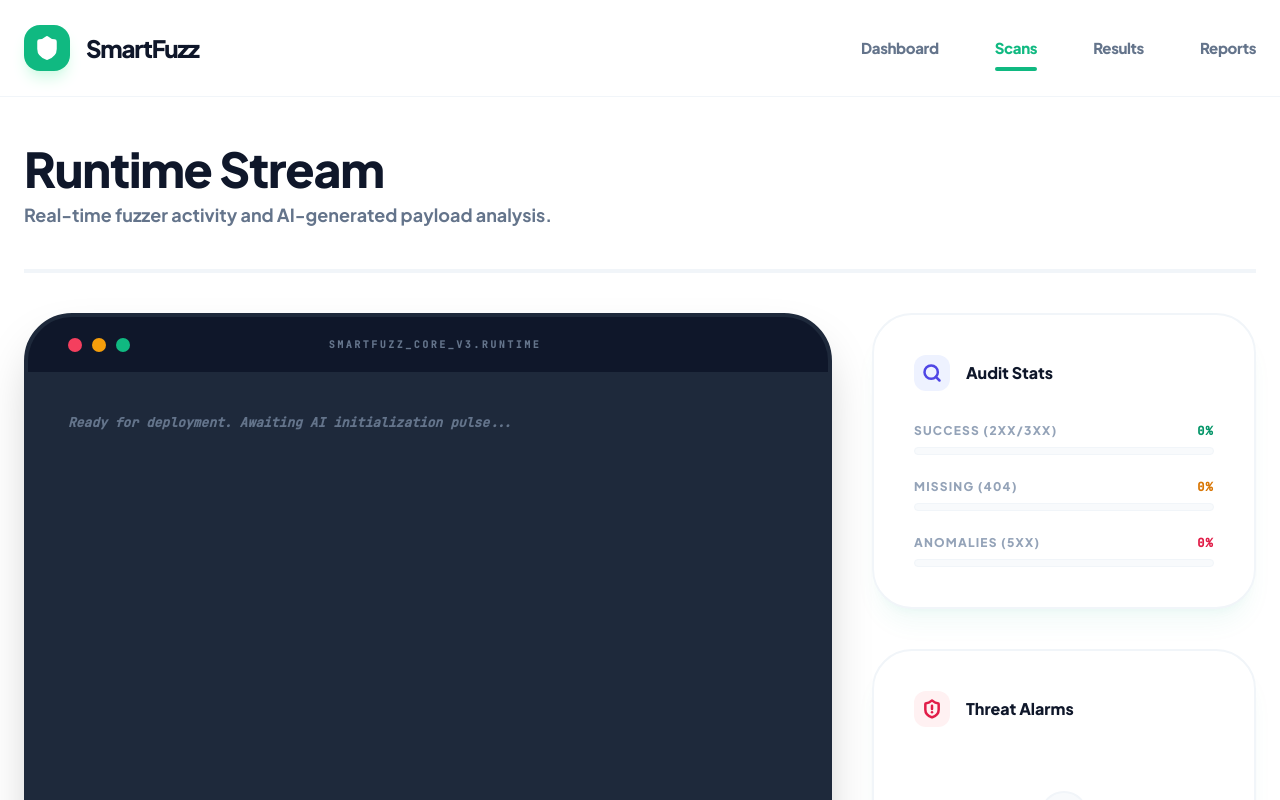
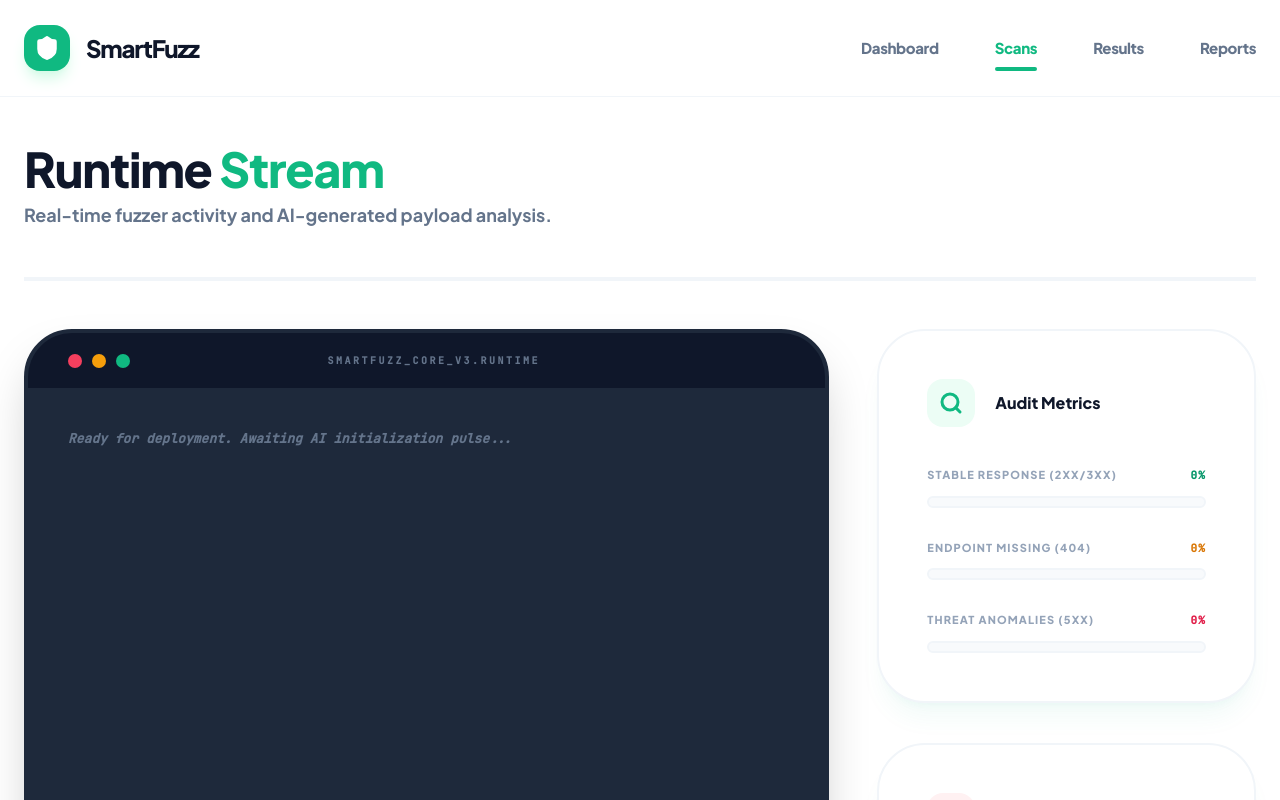
Before and after one commit to ShardulJagdhane26/WebFuzzer, a React (Vite) app: page / in a window 1280 px wide. Both pictures are taken after a click on the button "Scans". Shown: the top 800 px of the page. Built offline with nearby package versions, Linux system fonts and the light colour scheme.

Commit message:
Refactor LiveScan component for UI improvements
Updated UI elements for better visual consistency and improved accessibility. Adjusted spacing, colors, and text sizes to enhance readability.

```diff
--- a/pages/LiveScan.tsx
+++ b/pages/LiveScan.tsx
@@ -27,28 +27,28 @@ const LiveScan: React.FC<LiveScanProps> = ({ logs, progress, isScanning, isAiThi
   }, [logs]);
 
   return (
-    <div className="space-y-10 animate-in fade-in duration-700 pb-10">
-      <div className="flex items-center justify-between border-b-4 border-slate-100 pb-10">
+    <div className="space-y-12 animate-in fade-in duration-700 pb-12">
+      <div className="flex items-center justify-between border-b-4 border-slate-100 pb-12">
         <div>
-          <h1 className="text-5xl font-black text-slate-900 tracking-tight">Runtime Stream</h1>
+          <h1 className="text-5xl font-black text-slate-900 tracking-tight">Runtime <span className="text-emerald-500">Stream</span></h1>
           <p className="text-slate-500 mt-2 font-bold text-lg">Real-time fuzzer activity and AI-generated payload analysis.</p>
         </div>
       </div>
 
-      <div className="grid grid-cols-1 lg:grid-cols-3 gap-10">
+      <div className="grid grid-cols-1 lg:grid-cols-3 gap-12">
         <div className="lg:col-span-2">
           {isAiThinking && logs.length === 0 ? (
-            <div className="bg-white border-2 border-slate-100 rounded-[2.5rem] h-[520px] flex flex-col items-center justify-center p-10 text-center shadow-soft">
-              <div className="p-6 bg-indigo-50 rounded-full mb-8 relative">
-                <Sparkles size={48} className="text-indigo-600 animate-pulse" fill="currentColor" />
-                <div className="absolute inset-0 bg-indigo-200/20 rounded-full animate-ping"></div>
+            <div className="bg-white border-2 border-slate-100 rounded-[3rem] h-[600px] flex flex-col items-center justify-center p-12 text-center shadow-soft">
+              <div className="p-8 bg-emerald-50 rounded-full mb-10 relative">
+                <Sparkles size={64} className="text-emerald-500 animate-pulse" fill="currentColor" />
+                <div className="absolute inset-0 bg-emerald-200/20 rounded-full animate-ping"></div>
               </div>
-              <h3 className="text-2xl font-black text-slate-900 mb-4 tracking-tight">AI Brainstorming Initialized</h3>
-              <p className="text-slate-500 font-bold max-w-sm mx-auto leading-relaxed">
+              <h3 className="text-3xl font-black text-slate-900 mb-6 tracking-tight">AI Brainstorming Initialized</h3>
+              <p className="text-slate-500 font-bold max-w-sm mx-auto leading-relaxed text-lg">
                 Gemini is currently analyzing your target URL and synthesizing a bespoke set of security vectors...
               </p>
-              <div className="mt-8 flex items-center gap-3 text-indigo-600 font-black text-sm uppercase tracking-widest">
-                <Loader2 size={18} className="animate-spin" strokeWidth={3} />
+              <div className="mt-10 flex items-center gap-4 text-emerald-600 font-black text-sm uppercase tracking-[0.2em] bg-emerald-50 px-8 py-3 rounded-full border-2 border-emerald-100">
+                <Loader2 size={20} className="animate-spin" strokeWidth={3} />
                 Building Wordlist
               </div>
             </div>
@@ -58,73 +58,73 @@ const LiveScan: React.FC<LiveScanProps> = ({ logs, progress, isScanning, isAiThi
         </div>
 
         <div className="space-y-10">
-           <div className="bg-white border-2 border-slate-100 rounded-[2.5rem] p-10 shadow-soft">
-              <h3 className="text-slate-900 font-black mb-8 flex items-center gap-4">
-                <div className="p-2 bg-indigo-50 rounded-xl">
-                  <Search size={20} className="text-indigo-600" strokeWidth={3} />
+           <div className="bg-white border-2 border-slate-100 rounded-[3rem] p-12 shadow-soft">
+              <h3 className="text-slate-900 font-black mb-10 flex items-center gap-5">
+                <div className="p-3 bg-emerald-50 rounded-2xl">
+                  <Search size={24} className="text-emerald-500" strokeWidth={3} />
                 </div>
-                Audit Stats
+                Audit Metrics
               </h3>
-              <div className="space-y-6">
-                 <div className="space-y-2">
-                    <div className="flex justify-between text-xs font-black uppercase tracking-widest">
-                       <span className="text-slate-400">Success (2xx/3xx)</span>
+              <div className="space-y-8">
+                 <div className="space-y-3">
+                    <div className="flex justify-between text-[11px] font-black uppercase tracking-widest">
+                       <span className="text-slate-400">Stable Response (2xx/3xx)</span>
                        <span className="text-emerald-600 mono">{stats.success}%</span>
                     </div>
-                    <div className="w-full h-2 bg-slate-50 rounded-full overflow-hidden border border-slate-100">
-                       <div className="bg-emerald-500 h-full rounded-full transition-all duration-500" style={{ width: `${stats.success}%` }}></div>
+                    <div className="w-full h-3 bg-slate-50 rounded-full overflow-hidden border-2 border-slate-100">
+                       <div className="bg-emerald-500 h-full rounded-full transition-all duration-500 shadow-sm" style={{ width: `${stats.success}%` }}></div>
                     </div>
                  </div>
-                 <div className="space-y-2">
-                    <div className="flex justify-between text-xs font-black uppercase tracking-widest">
-                       <span className="text-slate-400">Missing (404)</span>
+                 <div className="space-y-3">
+                    <div className="flex justify-between text-[11px] font-black uppercase tracking-widest">
+                       <span className="text-slate-400">Endpoint Missing (404)</span>
                        <span className="text-amber-600 mono">{stats.missing}%</span>
                     </div>
-                    <div className="w-full h-2 bg-slate-50 rounded-full overflow-hidden border border-slate-100">
-                       <div className="bg-amber-500 h-full rounded-full transition-all duration-500" style={{ width: `${stats.missing}%` }}></div>
+                    <div className="w-full h-3 bg-slate-50 rounded-full overflow-hidden border-2 border-slate-100">
+                       <div className="bg-amber-500 h-full rounded-full transition-all duration-500 shadow-sm" style={{ width: `${stats.missing}%` }}></div>
                     </div>
                  </div>
-                 <div className="space-y-2">
-                    <div className="flex justify-between text-xs font-black uppercase tracking-widest">
-                       <span className="text-slate-400">Anomalies (5xx)</span>
+                 <div className="space-y-3">
+                    <div className="flex justify-between text-[11px] font-black uppercase tracking-widest">
+                       <span className="text-slate-400">Threat Anomalies (5xx)</span>
                        <span className="text-rose-600 mono">{stats.errors}%</span>
                     </div>
-                    <div className="w-full h-2 bg-slate-50 rounded-full overflow-hidden border border-slate-100">
-                       <div className="bg-rose-500 h-full rounded-full transition-all duration-500" style={{ width: `${stats.errors}%` }}></div>
+                    <div className="w-full h-3 bg-slate-50 rounded-full overflow-hidden border-2 border-slate-100">
+                       <div className="bg-rose-500 h-full rounded-full transition-all duration-500 shadow-sm" style={{ width: `${stats.errors}%` }}></div>
                     </div>
                  </div>
               </div>
            </div>
 
-           <div className="bg-white border-2 border-slate-100 rounded-[2.5rem] p-10 shadow-soft">
-              <h3 className="text-slate-900 font-black mb-8 flex items-center gap-4">
-                <div className="p-2 bg-rose-50 rounded-xl">
-                  <ShieldAlert size={20} className="text-rose-600" strokeWidth={3} />
+           <div className="bg-white border-2 border-slate-100 rounded-[3rem] p-12 shadow-soft">
+              <h3 className="text-slate-900 font-black mb-10 flex items-center gap-5">
+                <div className="p-3 bg-rose-50 rounded-2xl">
+                  <ShieldAlert size={24} className="text-rose-600" strokeWidth={3} />
                 </div>
-                Threat Alarms
+                Active Alarms
               </h3>
-              <div className="space-y-4">
+              <div className="space-y-5">
                  {logs.filter(l => l.status >= 500).slice(-3).map((alert, i) => (
-                    <div key={i} className="p-4 bg-rose-50 border-2 border-rose-100 rounded-2xl animate-in slide-in-from-right-4">
-                       <p className="text-rose-600 font-black text-xs uppercase tracking-widest mb-2">Target Vulnerability Detected</p>
-                       <p className="text-slate-500 truncate mono text-[11px] font-bold">{alert.url}</p>
+                    <div key={i} className="p-5 bg-rose-50 border-2 border-rose-100 rounded-[1.5rem] animate-in slide-in-from-right-4">
+                       <p className="text-rose-600 font-black text-[10px] uppercase tracking-widest mb-2">Threat Detected</p>
+                       <p className="text-slate-600 truncate mono text-[11px] font-bold">{alert.url}</p>
                     </div>
                  ))}
                  {logs.filter(l => l.status >= 500).length === 0 && (
-                   <div className="text-center py-8">
-                      <div className="w-12 h-12 bg-slate-50 rounded-full flex items-center justify-center mx-auto mb-4 border-2 border-slate-100">
-                        <Activity size={20} className="text-slate-300" />
+                   <div className="text-center py-10">
+                      <div className="w-16 h-16 bg-slate-50 rounded-full flex items-center justify-center mx-auto mb-6 border-2 border-slate-100">
+                        <Activity size={28} className="text-slate-300" />
                       </div>
-                      <p className="text-slate-400 text-sm font-bold">Waiting for anomalies...</p>
+                      <p className="text-slate-400 text-sm font-black uppercase tracking-widest">Listening for Pulse...</p>
                    </div>
                  )}
               </div>
            </div>
 
-           <div className="bg-indigo-600 p-10 rounded-[2.5rem] text-center shadow-xl shadow-indigo-100">
-              <p className="text-indigo-100 text-[10px] uppercase tracking-[0.2em] font-black mb-3">Audit Progress</p>
-              <div className="text-5xl font-black text-white mb-6 tracking-tighter">{progress}%</div>
-              <div className="w-full h-4 bg-indigo-900/30 rounded-full overflow-hidden border-2 border-indigo-500/50">
+           <div className="bg-emerald-500 p-12 rounded-[3rem] text-center shadow-xl shadow-emerald-100">
+              <p className="text-emerald-50 text-[11px] uppercase tracking-[0.25em] font-black mb-4">Current Audit Depth</p>
+              <div className="text-6xl font-black text-white mb-8 tracking-tighter">{progress}%</div>
+              <div className="w-full h-5 bg-emerald-900/20 rounded-full overflow-hidden border-2 border-emerald-400/50">
                  <div className="bg-white h-full rounded-full transition-all duration-500 shadow-lg" style={{ width: `${progress}%` }}></div>
               </div>
            </div>
```
